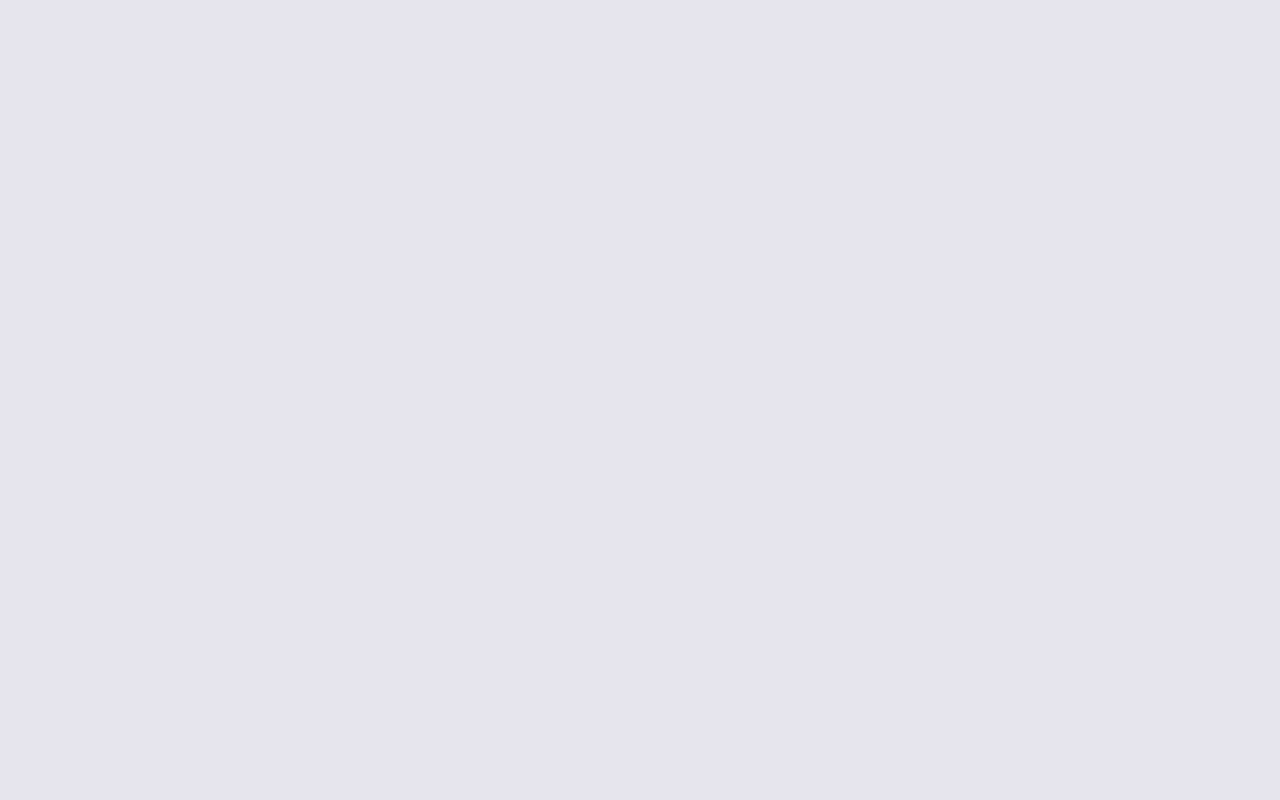
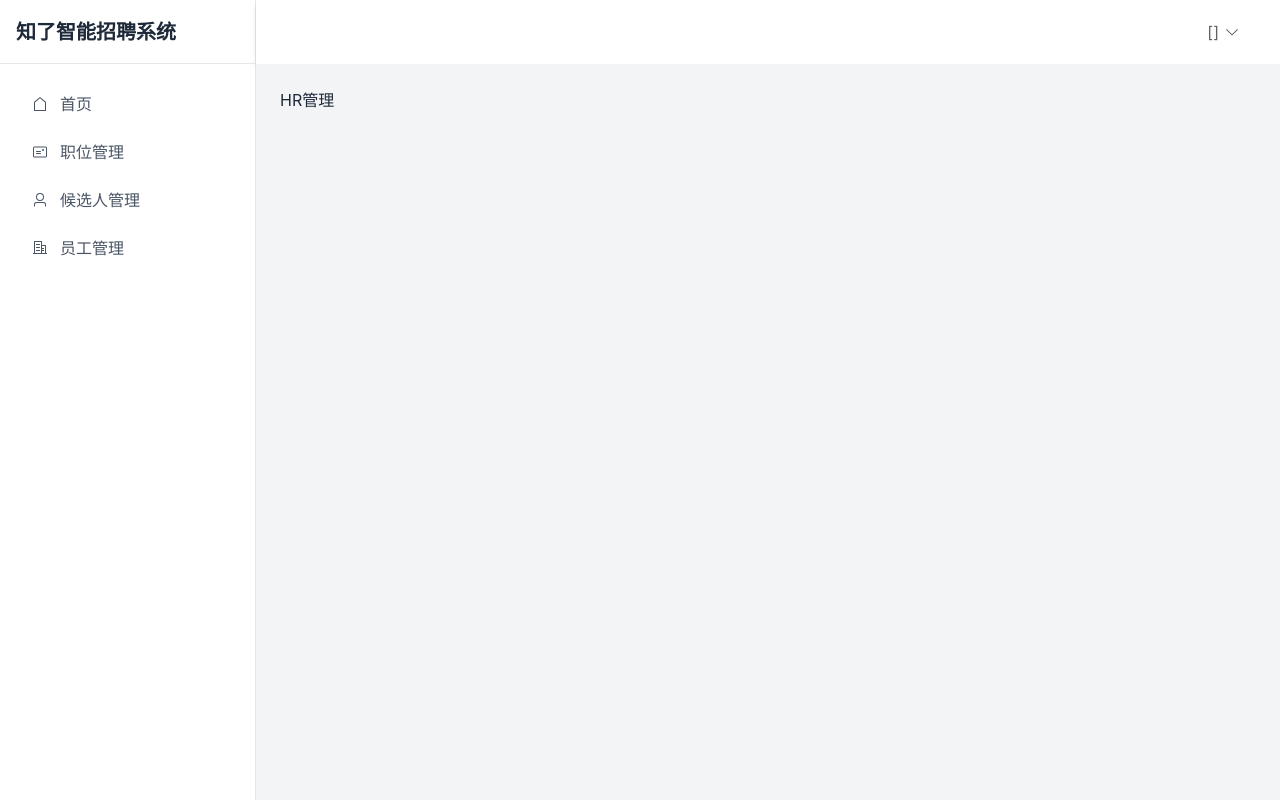
Before and after one commit to xin2panjin/hr-frontend, a Vue app: page /hr-management in a window 1280 px wide. Before the commit this address had no page. Built offline with nearby package versions, Linux system fonts and the light colour scheme; sample sign-in values are in the browser's storage; the HTML template or start-up script is replaced by a standard one.

Commit message:
main page layout

```diff
--- /dev/null
+++ b/src/components/MainLayout.vue
@@ -0,0 +1,151 @@
+<template>
+  <div class="h-screen flex">
+    <!-- Side Navigation Menu -->
+    <aside class="w-64 bg-white text-gray-800 flex flex-col border-r border-gray-200">
+      <div class="p-4 text-xl font-bold h-16 flex items-center border-b border-gray-200">
+        知了智能招聘系统
+      </div>
+      <nav class="flex-1 p-4">
+        <ul>
+          <li>
+            <router-link
+              to="/dashboard"
+              class="flex items-center gap-3 py-3 px-4 rounded text-gray-600"
+            >
+              <el-icon><House /></el-icon>
+              <span>首页</span>
+            </router-link>
+          </li>
+          <li>
+            <router-link
+              to="/positions"
+              class="flex items-center gap-3 py-3 px-4 rounded text-gray-600"
+            >
+              <el-icon><Postcard /></el-icon>
+              <span>职位管理</span>
+            </router-link>
+          </li>
+          <li>
+            <router-link
+              to="/candidates"
+              class="flex items-center gap-3 py-3 px-4 rounded text-gray-600"
+            >
+              <el-icon><User /></el-icon>
+              <span>候选人管理</span>
+            </router-link>
+          </li>
+          <li>
+            <router-link
+              to="/employees"
+              class="flex items-center gap-3 py-3 px-4 rounded text-gray-600"
+            >
+              <el-icon><OfficeBuilding /></el-icon>
+              <span>员工管理</span>
+            </router-link>
+          </li>
+
+          <li v-if="userStore.user?.is_superuser">
+            <router-link
+              to="/hr-management"
+              class="flex items-center gap-3 py-3 px-4 rounded text-gray-600"
+            >
+              <el-icon><UserFilled /></el-icon>
+              <span>HR管理</span>
+            </router-link>
+          </li>
+        </ul>
+      </nav>
+    </aside>
+
+    <div class="flex-1 flex flex-col">
+      <!-- Top Navigation Bar -->
+      <header class="bg-white shadow-md p-4 flex justify-between items-center h-16">
+        <div><!-- Can be used for breadcrumbs or other info --></div>
+        <div class="flex items-center pr-6">
+          <el-dropdown>
+            <span
+              class="el-dropdown-link flex items-center cursor-pointer text-base focus:outline-none"
+            >
+              [{{ userStore.user?.department?.name }}] {{ userStore.user?.realname }}
+              <el-icon class="el-icon--right"><arrow-down /></el-icon>
+            </span>
+            <template #dropdown>
+              <el-dropdown-menu>
+                <el-dropdown-item @click="goToSettings">
+                  <el-icon><Setting /></el-icon>
+                  <span>设置</span>
+                </el-dropdown-item>
+                <el-dropdown-item @click="handleLogout">
+                  <el-icon><SwitchButton /></el-icon>
+                  <span>退出登录</span>
+                </el-dropdown-item>
+              </el-dropdown-menu>
+            </template>
+          </el-dropdown>
+        </div>
+      </header>
+
+      <!-- Main Content Area -->
+      <main class="flex-1 p-6 bg-gray-100 overflow-y-auto">
+        <router-view></router-view>
+      </main>
+    </div>
+  </div>
+</template>
+
+<script setup lang="ts">
+import { onMounted, onBeforeMount } from 'vue'
+import { useRouter } from 'vue-router'
+import { useUserStore } from '@/stores/user'
+import {
+  House,
+  Postcard,
+  User,
+  UserFilled,
+  OfficeBuilding,
+  ArrowDown,
+  Setting,
+  SwitchButton,
+} from '@element-plus/icons-vue'
+
+const router = useRouter()
+const userStore = useUserStore()
+
+onBeforeMount(() => {
+  if (!userStore.isLoggedIn) {
+    router.push('/login')
+  }
+})
+
+onMounted(() => {})
+
+const handleLogout = () => {
+  userStore.logout()
+  router.push('/login')
+}
+
+const goToSettings = () => {
+  router.push('/settings')
+}
+</script>
+
+<style>
+.el-dropdown-menu {
+  min-width: 120px;
+}
+
+.el-dropdown-menu__item {
+  font-size: 1rem; /* Corresponds to text-base in Tailwind CSS */
+  padding-top: 0.5rem;
+  padding-bottom: 0.5rem;
+}
+
+.el-dropdown-menu__item .el-icon {
+  margin-right: 8px;
+}
+
+nav .router-link-active {
+  background-color: #f3f4f6; /* bg-gray-100 */
+  color: #3b82f6; /* text-blue-500 */
+}
+</style>
--- /dev/null
+++ b/src/pages/candidates/index.vue
@@ -0,0 +1,9 @@
+<template>
+  <div>
+    <h1>候选人管理</h1>
+  </div>
+</template>
+
+<script lang="ts" setup></script>
+
+<style></style>
--- /dev/null
+++ b/src/pages/dashboard/index.vue
@@ -0,0 +1,9 @@
+<template>
+  <div>
+    <h1>仪表盘</h1>
+  </div>
+</template>
+
+<script lang="ts" setup></script>
+
+<style></style>
--- /dev/null
+++ b/src/pages/employees/index.vue
@@ -0,0 +1,9 @@
+<template>
+  <div>
+    <h1>员工管理</h1>
+  </div>
+</template>
+
+<script lang="ts" setup></script>
+
+<style></style>
--- /dev/null
+++ b/src/pages/hr-management/index.vue
@@ -0,0 +1,9 @@
+<template>
+  <div>
+    <h1>HR管理</h1>
+  </div>
+</template>
+
+<script lang="ts" setup></script>
+
+<style></style>
--- /dev/null
+++ b/src/pages/positions/index.vue
@@ -0,0 +1,9 @@
+<template>
+  <div>
+    <h1>职位管理</h1>
+  </div>
+</template>
+
+<script lang="ts" setup></script>
+
+<style></style>
--- /dev/null
+++ b/src/pages/settings/index.vue
@@ -0,0 +1,9 @@
+<template>
+  <div>
+    <h1>设置</h1>
+  </div>
+</template>
+
+<script lang="ts" setup></script>
+
+<style></style>
--- a/src/router/index.ts
+++ b/src/router/index.ts
@@ -13,6 +13,43 @@
       name: 'register',
       component: () => import('@/pages/register/index.vue'),
     },
+    {
+      path: '/',
+      component: () => import('@/components/MainLayout.vue'),
+      redirect: '/dashboard',
+      children: [
+        {
+          path: 'dashboard',
+          name: 'dashboard',
+          component: () => import('@/pages/dashboard/index.vue'),
+        },
+        {
+          path: 'positions',
+          name: 'positions',
+          component: () => import('@/pages/positions/index.vue'),
+        },
+        {
+          path: 'candidates',
+          name: 'candidates',
+          component: () => import('@/pages/candidates/index.vue'),
+        },
+        {
+          path: 'employees',
+          name: 'employees',
+          component: () => import('@/pages/employees/index.vue'),
+        },
+        {
+          path: 'hr-management',
+          name: 'hr-management',
+          component: () => import('@/pages/hr-management/index.vue'),
+        },
+        {
+          path: 'settings',
+          name: 'settings',
+          component: () => import('@/pages/settings/index.vue'),
+        },
+      ],
+    },
   ],
 })
 
```
Also changed, not shown: 1 other file (tests, documents, lock files or other folders).
